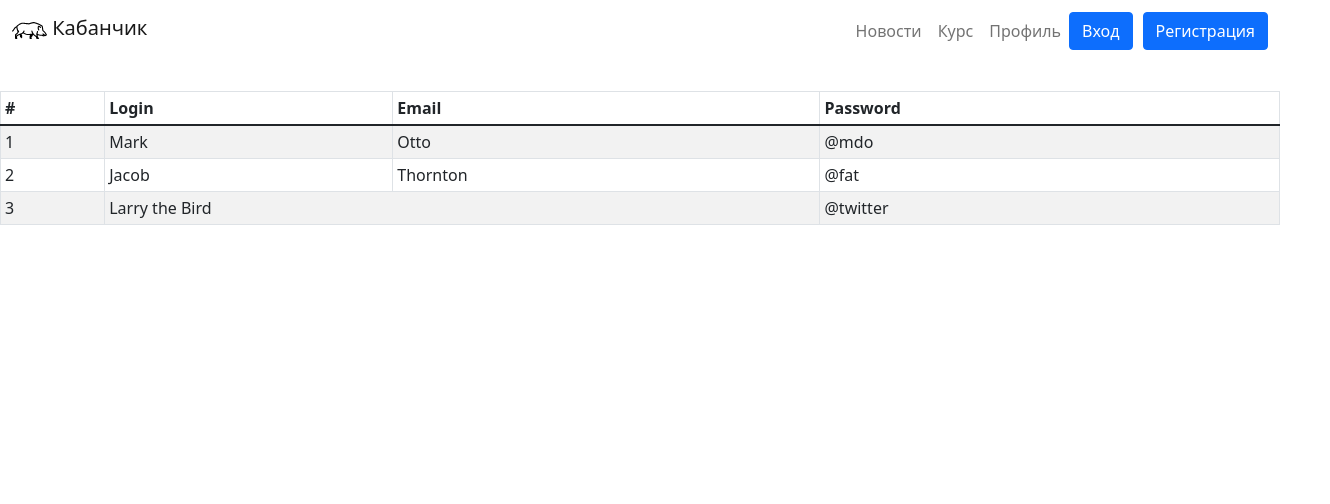
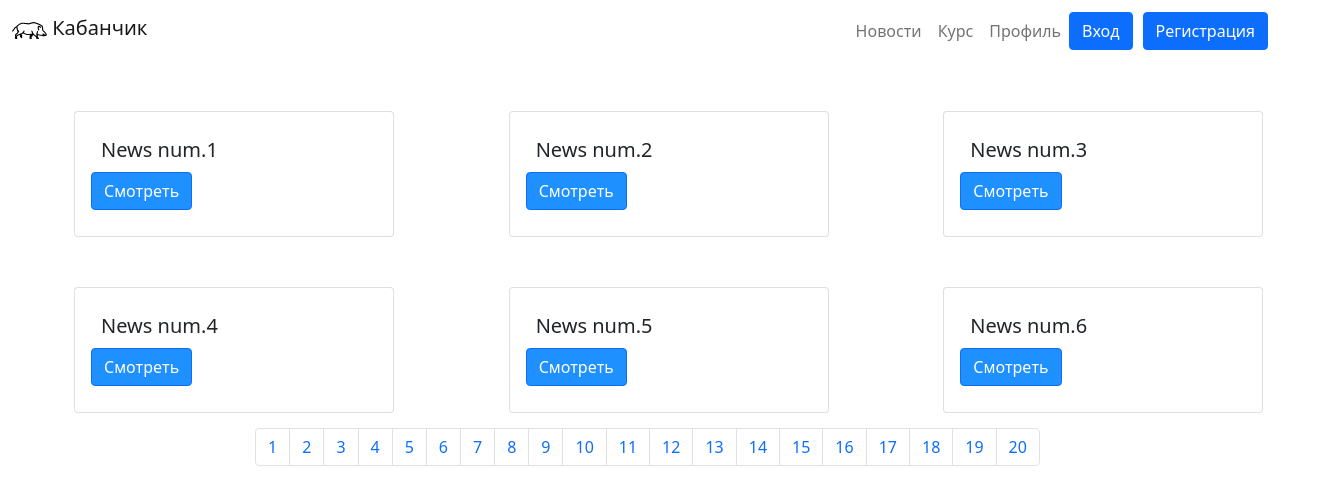
Before and after one commit to certified-juniors/besthack-2022-final, a React (Create React App) app in the folder frontend/: page / in a window 1280 px wide. Shown: the top 504 px of the page, 1330 px wide, since content can reach past the window. Built offline with nearby package versions, Linux system fonts and the light colour scheme; the HTML template or start-up script is replaced by a standard one.

Commit message:
news commit

```diff
--- a/frontend/src/App.js
+++ b/frontend/src/App.js
@@ -12,23 +12,23 @@ const App = () => {
     return (
         <BrowserRouter>
             <MyNavbar />
-            <Administration />
+
             <Switch>
-                {/*<Route exact path="/">*/}
-                {/*    <News />*/}
+                <Route exact path="/">
+                    <News />
+                </Route>
+                <Route path="/currency">
+                    <Currency />
+                </Route>
+                {/*<Route path="/profile">*/}
+                {/*    <Profile />*/}
                 {/*</Route>*/}
-                {/*<Route path="/currency">*/}
-                {/*    <Currency />*/}
-                {/*</Route>*/}
-                {/*/!*<Route path="/profile">*!/*/}
-                {/*/!*    <Profile />*!/*/}
-                {/*/!*</Route>*!/*/}
-                {/*<Route path="/login">*/}
-                {/*    <Login />*/}
-                {/*</Route>*/}
-                {/*<Route path="/register">*/}
-                {/*    <Register />*/}
-                {/*</Route>*/}
+                <Route path="/login">
+                    <Login />
+                </Route>
+                <Route path="/register">
+                    <Register />
+                </Route>
             </Switch>
         </BrowserRouter>
     )
--- a/frontend/src/Components/MyNavbar.jsx
+++ b/frontend/src/Components/MyNavbar.jsx
@@ -57,7 +57,7 @@ const MyNavbar = () => {
                     </Button>
                 </Container>
             </Navbar>
-            <marquee direction="right" scrollamount="10">Бегущая строка</marquee>
+
         </div>
     )
 }
--- a/frontend/src/Components/News.jsx
+++ b/frontend/src/Components/News.jsx
@@ -43,9 +43,7 @@ const News = () => {
                 <Card.Title>
                     {card.title}
                 </Card.Title>
-                <Card.Text>
-                    {card.text}
-                </Card.Text>
+
                 <Card.Link>
                     {card.link}
                 </Card.Link>
--- a/frontend/src/Components/NewsList.jsx
+++ b/frontend/src/Components/NewsList.jsx
@@ -30,12 +30,10 @@ const NewsList = (massNews) => {
                             <Card style={{width: '20em'}}>
 
                                 <Card.Body style={{marginBottom: '10px'}}>
-                                    <Card.Title>
+                                    <Card.Title style = {{margin: "10px"}}>
                                         {myNews.title}
                                     </Card.Title>
-                                    <Card.Text>
-                                        {myNews.text}
-                                    </Card.Text>
+
                                     <ModalButtonNews myNews={myNews}/>
                                 </Card.Body>
                             </Card>
```
